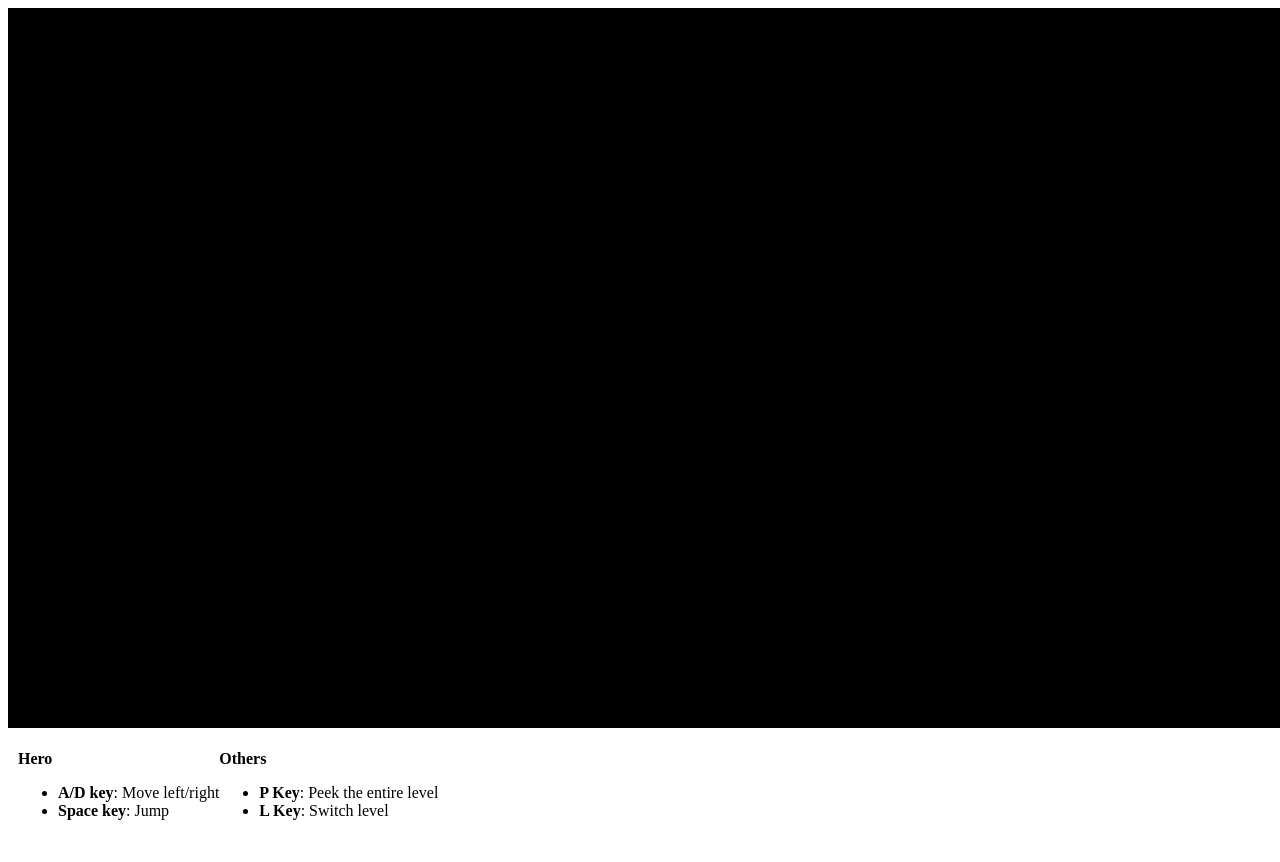
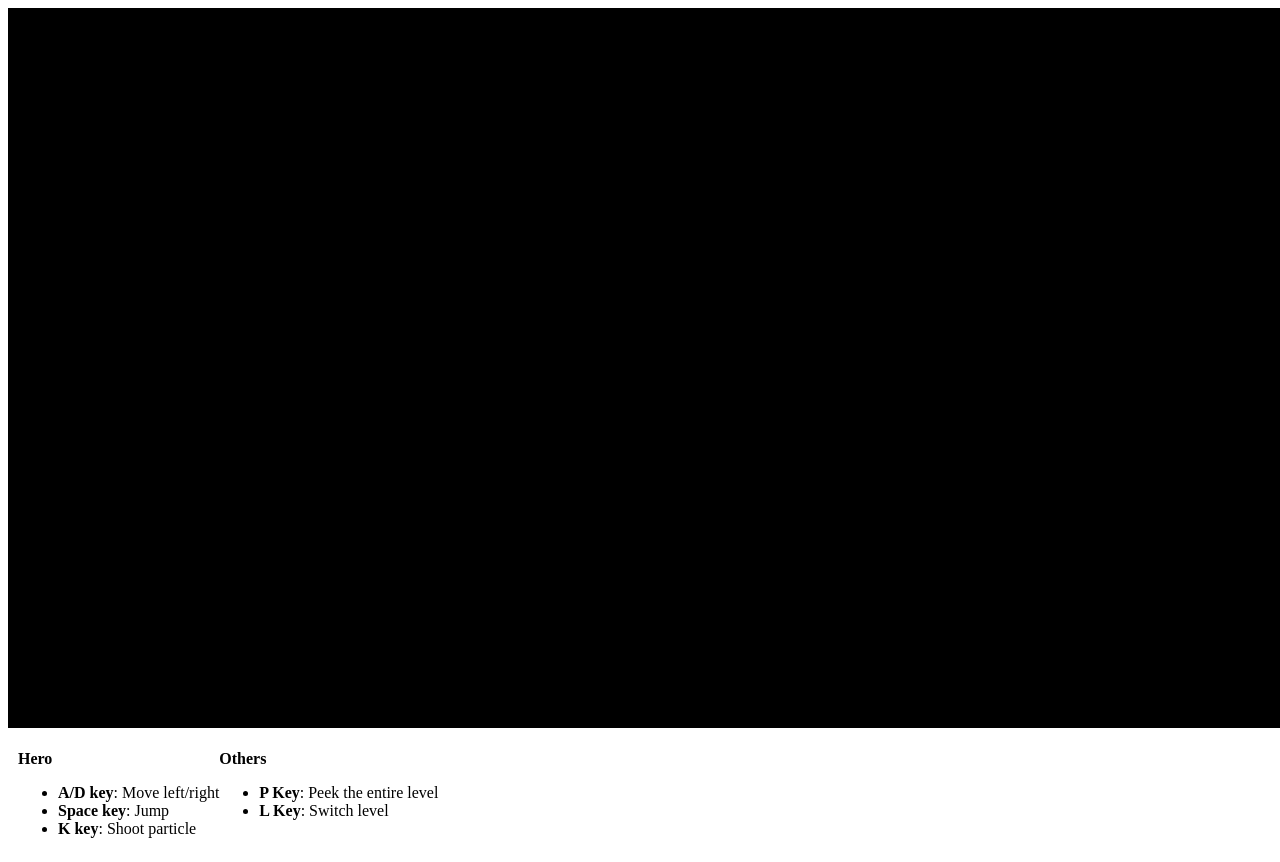
Before and after one commit to Barack-Liu/CSS-553-G3, a plain HTML site: page index.html in a window 1280 px wide. Drawn offline with Linux system fonts and the light colour scheme; no server answers.

Commit message:
Added information so that user knows to press K to shoot bullet

```diff
--- a/index.html
+++ b/index.html
@@ -28,6 +28,10 @@
                         <b>A/D key</b>: Move left/right </li>
                     <li>
                         <b>Space key</b>: Jump </li>
+                    <li>
+                        <b>K key</b>: Shoot particle
+                    </li>
+
                 </ul>
             </div> <!-- Left side -->
 
```
